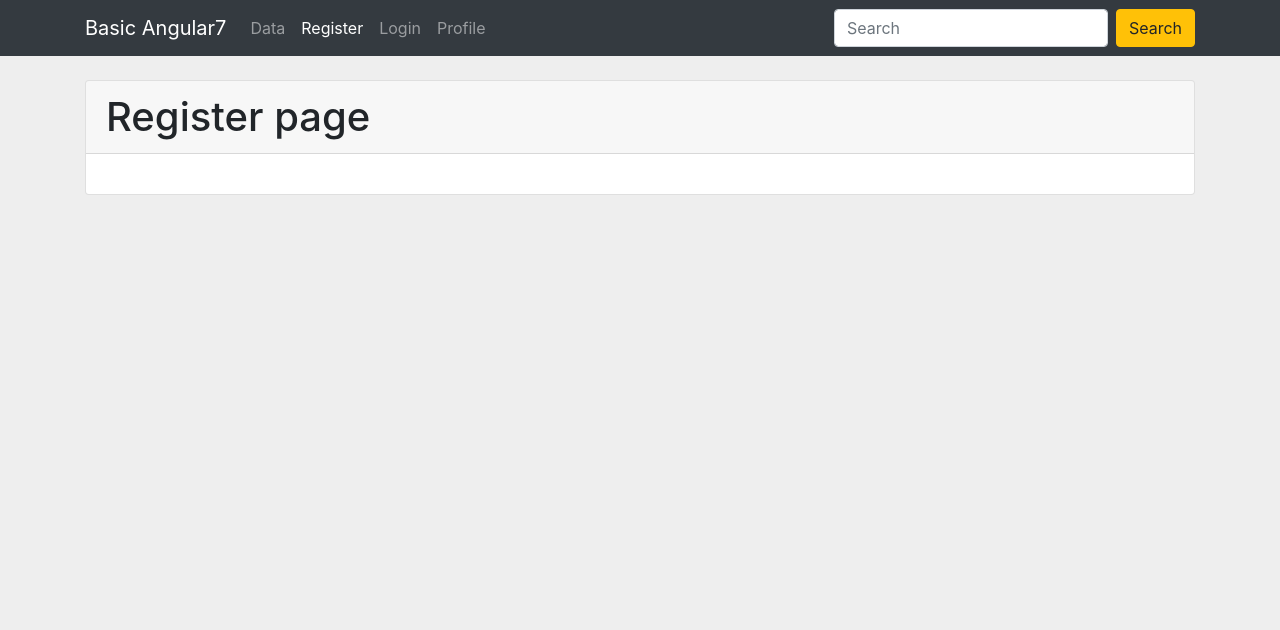
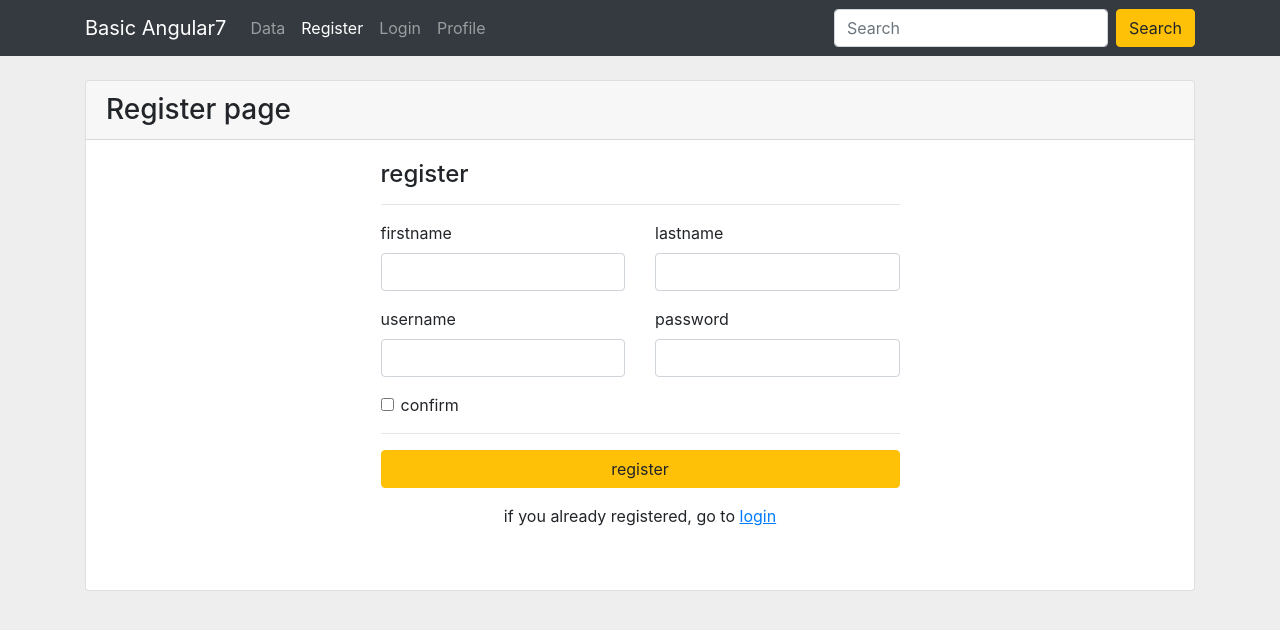
Before and after one commit to un4ckn0wl3z/basic-angular7, an Angular app: page /register in a window 1280 px wide. Shown: the top 630 px of the page. Built offline with nearby package versions, Linux system fonts and the light colour scheme.

Commit message:
complete login form

```diff
--- a/src/app/components/home/home.component.html
+++ b/src/app/components/home/home.component.html
@@ -1,4 +1,3 @@
-
 <div class="card">
   <h1 class="card-header">
     Home page
--- a/src/app/components/login/login.component.css
+++ b/src/app/components/login/login.component.css
@@ -0,0 +1,3 @@
+.card-body {
+    min-height: 450px;
+}
--- a/src/app/components/register/register.component.css
+++ b/src/app/components/register/register.component.css
@@ -0,0 +1,3 @@
+.card-body {
+    min-height: 450px;
+}
--- a/src/app/components/register/register.component.html
+++ b/src/app/components/register/register.component.html
@@ -1,6 +1,59 @@
 <div class="card">
-        <h1 class="card-header">
-          Register page
-        </h1>
-        <div class="card-body">
+  <h3 class="card-header">Register page</h3>
+  <div class="card-body">
+    <div class="row">
+      <div class="col-3"></div>
+      <div class="col-6">
+        <form action="">
+          <h4>register</h4>
+          <hr>
+          <div class="row">
+            <div class="col-6">
+              <div class="form-group">
+                <label for="">firstname</label>
+                <input type="text" class="form-control">
+              </div>
+            </div>
+            <div class="col-6">
+              <div class="form-group">
+                <label for="">lastname</label>
+                <input type="text" class="form-control">
+              </div>
+            </div>
+            <div class="col-6">
+              <div class="form-group">
+                <label for="">username</label>
+                <input type="text" class="form-control">
+              </div>
+            </div>
+            <div class="col-6">
+              <div class="form-group">
+                <label for="">password</label>
+                <input type="password" class="form-control">
+              </div>
+            </div>
+          </div>
+
+          <div class="form-group">
+            <div class="form-check">
+              <input type="checkbox" class="form-check-input" id="confirm">
+              <label for="confirm" class="form-check-label">confirm</label>
+            </div>
+          </div>
+          <hr>
+
+          <div class="form-group">
+            <button type="submit" class="btn btn-warning btn-block">register</button>
+          </div>
+
+          <div class="form-group text-center">
+            <span>if you already registered, go to </span>
+           <a [routerLink]="['/','login']"><u>login</u></a>
+          </div>
+
+        </form>
+      </div>
+      <div class="col-3"></div>
+    </div>
+  </div>
 </div>
--- a/src/app/services/service2.service.ts
+++ b/src/app/services/service2.service.ts
@@ -10,7 +10,7 @@ export class Service2Service {
 
   name: string = 'Data form service2';
   private formData: ICom2formData = new FormData();
-  private isShowWorkshop : boolean = true;
+  private isShowWorkshop : boolean = false;
   public isShowWorkshopSubject = new Subject<boolean>();
 
   constructor() { }
```
